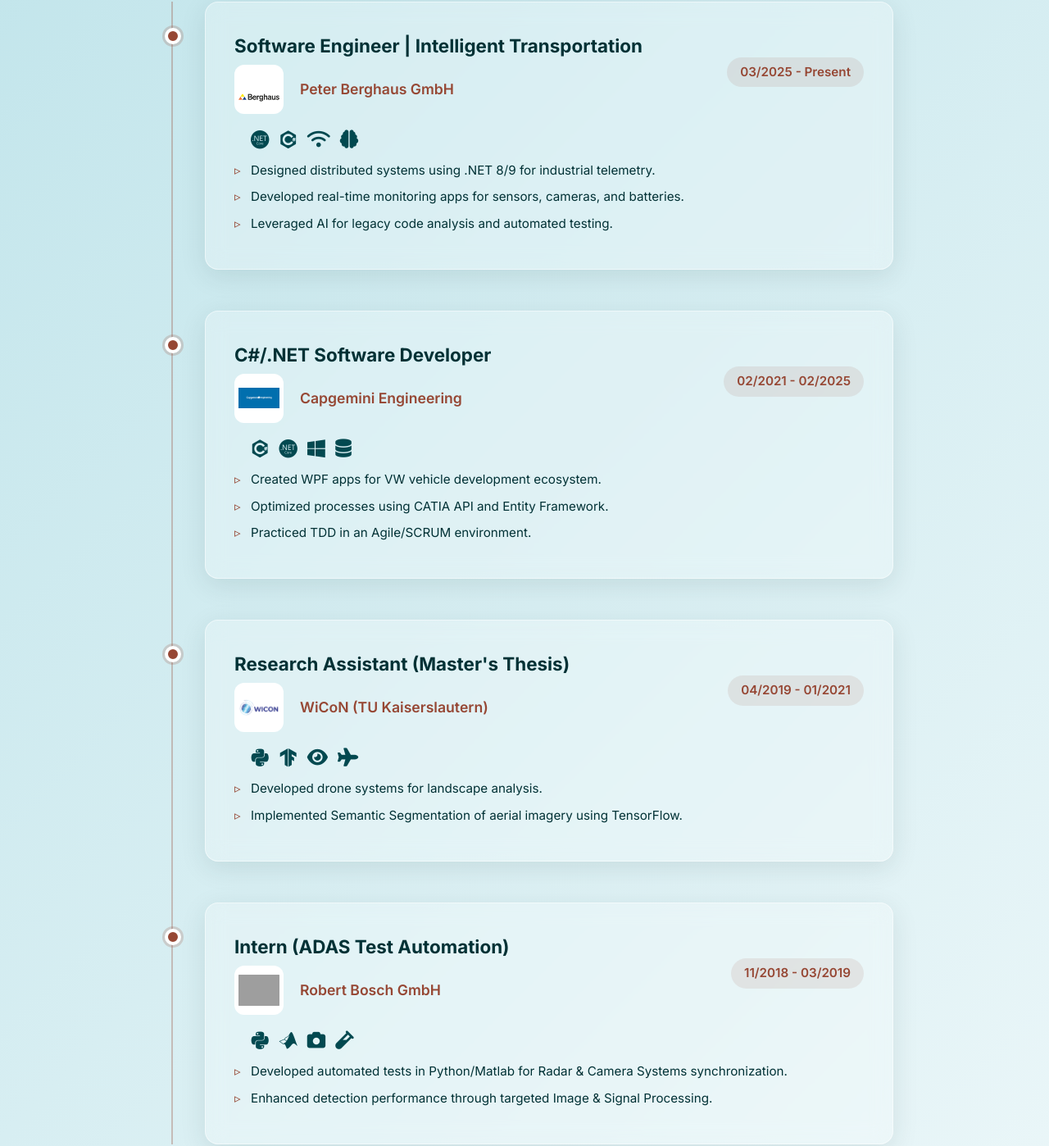
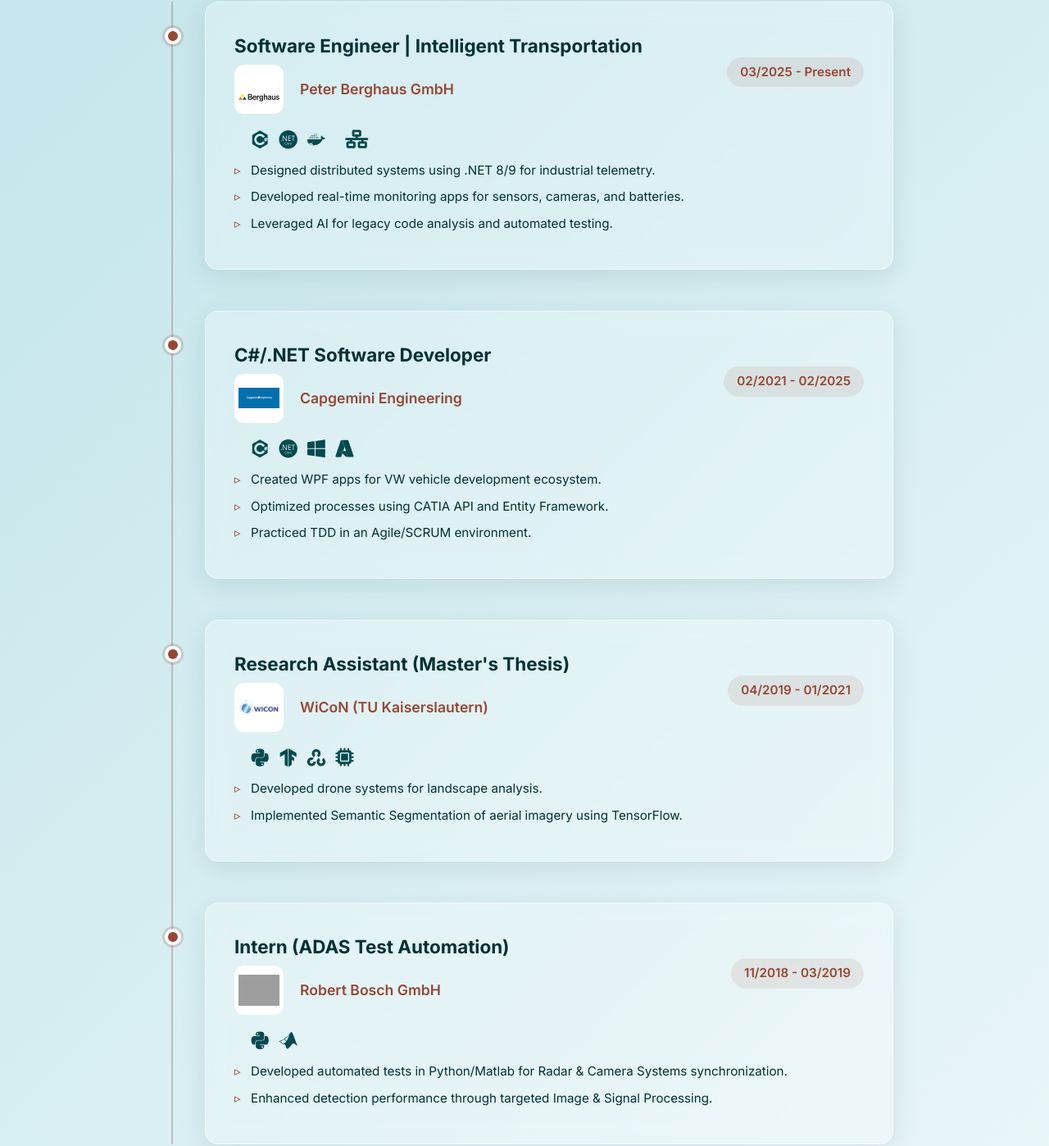
Before and after one commit to ayadav10491/ayadav10491.github.io, a Jekyll site: the page index.html, which Jekyll copies as it is, in a window 1280 px wide. Shown: the part 1426-2824 px from the top of the page at 82% size. Built offline with Jekyll 4.4.1, drawn with Linux system fonts in a browser that asks for light colours; grey boxes are pictures that could not be loaded.

Commit message:
Refine tech stack icons based on CV data

```diff
--- a/index.html
+++ b/index.html
@@ -114,10 +114,11 @@
                             <span class="job-date">03/2025 - Present</span>
                         </div>
                         <div class="job-tech-stack">
+                            <i class="devicon-csharp-plain" title="C#"></i>
                             <i class="devicon-dotnetcore-plain" title=".NET"></i>
-                            <i class="devicon-csharp-plain" title="C#"></i>
-                            <i class="fas fa-wifi" title="IoT"></i>
-                            <i class="fas fa-brain" title="AI"></i>
+                            <i class="devicon-docker-plain" title="Docker"></i>
+                            <i class="devicon-rabbitmq-plain" title="RabbitMQ"></i>
+                            <i class="fas fa-network-wired" title="MQTT/IoT"></i>
                         </div>
                         <div class="job-details">
                             <ul>
@@ -146,9 +147,9 @@
                         </div>
                         <div class="job-tech-stack">
                             <i class="devicon-csharp-plain" title="C#"></i>
-                            <i class="devicon-dotnetcore-plain" title=".NET Core"></i>
+                            <i class="devicon-dotnetcore-plain" title=".NET"></i>
                             <i class="devicon-windows8-original" title="WPF"></i>
-                            <i class="fas fa-database" title="Entity Framework"></i>
+                            <i class="devicon-azure-plain" title="Azure DevOps"></i>
                         </div>
                         <div class="job-details">
                             <ul>
@@ -177,8 +178,8 @@
                         <div class="job-tech-stack">
                             <i class="devicon-python-plain" title="Python"></i>
                             <i class="devicon-tensorflow-original" title="TensorFlow"></i>
-                            <i class="fas fa-eye" title="Computer Vision"></i>
-                            <i class="fas fa-plane" title="Drones"></i>
+                            <i class="devicon-opencv-plain" title="OpenCV"></i>
+                            <i class="fas fa-microchip" title="Embedded (Jetson Nano)"></i>
                         </div>
                         <div class="job-details">
                             <ul>
@@ -206,8 +207,6 @@
                         <div class="job-tech-stack">
                             <i class="devicon-python-plain" title="Python"></i>
                             <i class="devicon-matlab-plain" title="MATLAB"></i>
-                            <i class="fas fa-camera" title="Sensors"></i>
-                            <i class="fas fa-vial" title="Testing"></i>
                         </div>
                         <div class="job-details">
                             <ul>
```
